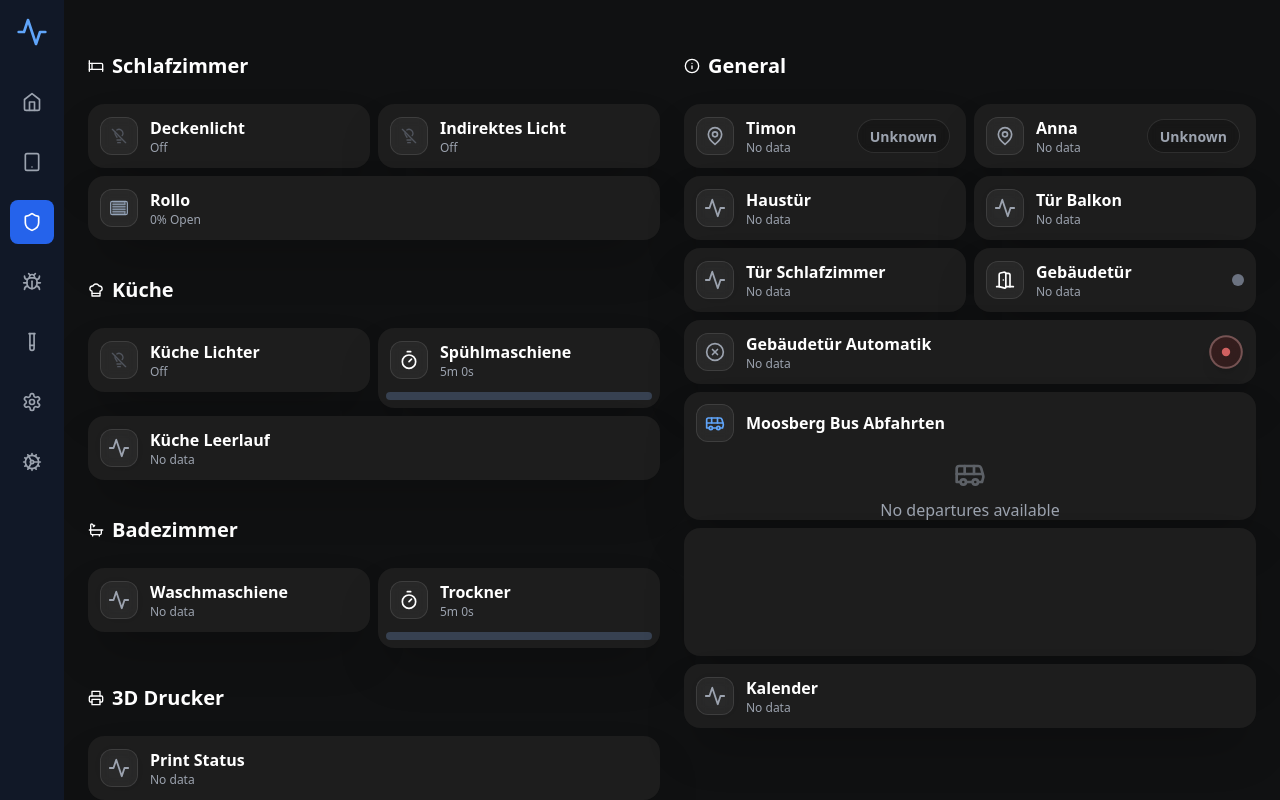
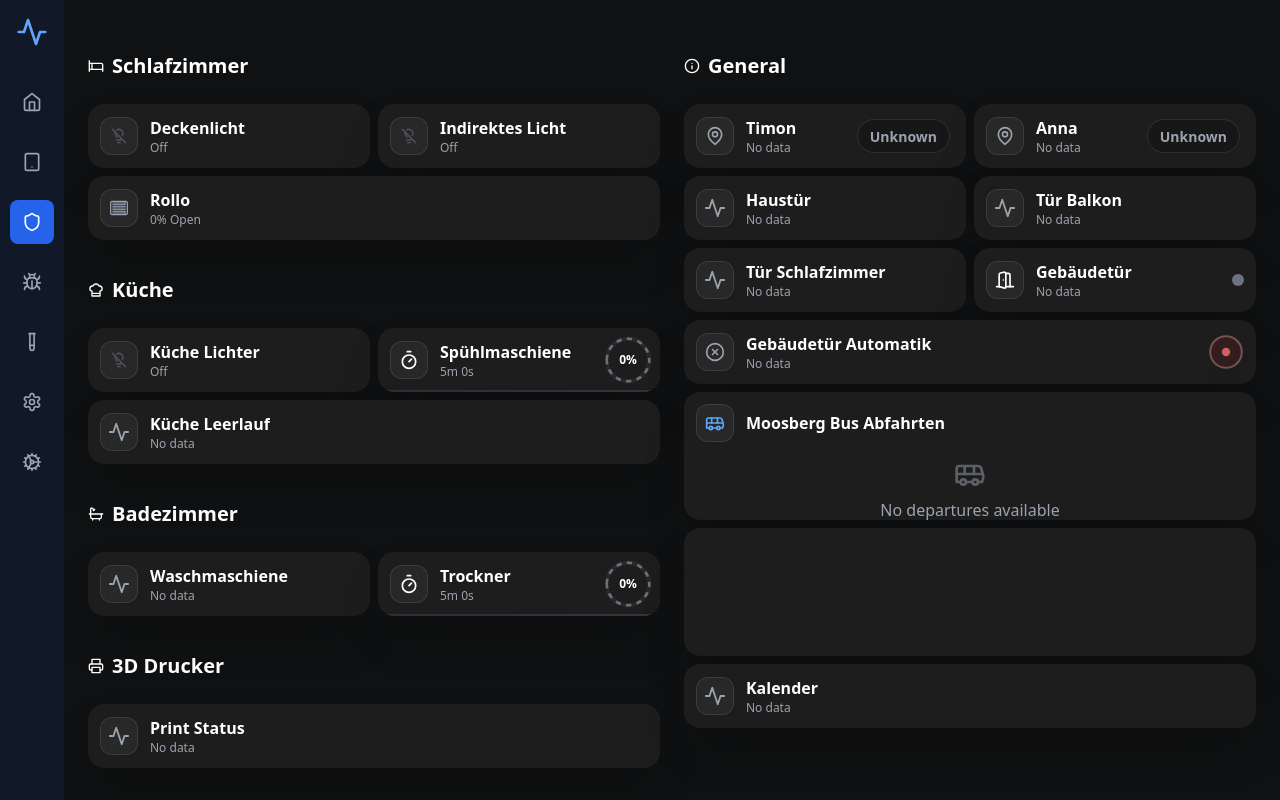
Before and after one commit to TimonBed/dashboard, a React (Vite) app: page /security in a window 1280 px wide. Shown: the top 800 px of the page. Built offline with nearby package versions, Linux system fonts and the light colour scheme.

Commit message:
adjusted height of progress card

```diff
--- a/src/components/cards/TimeRemainingCard.tsx
+++ b/src/components/cards/TimeRemainingCard.tsx
@@ -9,7 +9,6 @@ export interface TimeRemainingCardProps {
   onTitleChange?: (newTitle: string) => void;
   className?: string;
   width?: string;
-  height?: string;
   showIcon?: boolean;
   showTitle?: boolean;
   showSubtitle?: boolean;
@@ -21,14 +20,12 @@ export const TimeRemainingCard: React.FC<TimeRemainingCardProps> = ({
   onTitleChange,
   className = "",
   width = "w-full",
-  height = "h-20",
   showIcon = true,
   showTitle = true,
   showSubtitle = true,
 }) => {
   const { entities } = useHomeAssistantStore();
   const [currentTime, setCurrentTime] = useState(new Date());
-  const [progressHistory, setProgressHistory] = useState<number[]>([]);
 
   // Update time every second for countdown
   useEffect(() => {
@@ -213,78 +210,106 @@ export const TimeRemainingCard: React.FC<TimeRemainingCardProps> = ({
 
   const progressPercentage = getProgressPercentage();
 
-  // Update progress history
-  useEffect(() => {
-    if (progressPercentage !== undefined) {
-      setProgressHistory((prev) => {
-        const newHistory = [...prev, progressPercentage];
-        // Keep only last 60 data points (1 minute of history)
-        return newHistory.slice(-60);
-      });
-    }
-  }, [progressPercentage]);
-
-  // Initialize with some sample data for immediate visibility
-  useEffect(() => {
-    if (progressHistory.length === 0) {
-      // Create initial sample data for debugging - starts at 100% and goes down to 5%
-      const sampleData = Array.from({ length: 30 }, (_, i) => {
-        const progress = 100 - (i / 29) * 95; // From 100% down to 5%
-        const variation = Math.sin(i * 0.2) * 3; // Small variation
-        return Math.max(5, Math.min(100, progress + variation));
-      });
-      setProgressHistory(sampleData);
-    }
-  }, [progressPercentage, progressHistory.length]);
-
-  // Generate SVG path for the progress graph
-  const generateGraphPath = () => {
-    if (progressHistory.length < 2) return "";
-
-    const width = 1500; // Graph width
-    const height = 600; // Graph height
-    const padding = 0; // No padding for full width
-
-    const points = progressHistory.map((progress, index) => {
-      const x = (index / (progressHistory.length - 1)) * width;
-      const y = padding + (progress / 100) * (height - padding * 2);
-      return `${x},${y}`;
-    });
-
-    return `M ${points.join(" L ")}`;
-  };
-
   return (
     <Card
       title={showTitle ? title : ""}
       subtitle={showSubtitle ? remaining?.text || "N/A" : ""}
       icon={showIcon ? <Timer className="w-5 h-5" /> : undefined}
       onTitleChange={onTitleChange}
-      className={`bg-gradient-to-br from-gray-900/90 to-gray-800/90 ${className}`}
+      className={`bg-gradient-to-br from-gray-900/90 to-gray-800/90 backdrop-blur-xl border border-gray-700/50 shadow-xl ${className}`}
       width={width}
-      height={height}
+      height="h-16"
     >
-      {/* Background progress graph - simple line graph */}
-      <div className="absolute inset-0 opacity-20 pointer-events-none">
-        <svg width="100%" height="100%" viewBox="0 0 200 60" className="w-full h-full">
-          {progressHistory.length >= 2 && (
-            <>
-              <path d={generateGraphPath()} stroke="#f97316" strokeWidth="2" fill="none" strokeLinecap="round" strokeLinejoin="round" />
-              {/* Fill area under the curve */}
-              <path d={`${generateGraphPath()} L 200,60 L 0,60 Z`} fill="#f97316" fillOpacity="0.25" />
-            </>
+      {/* Enhanced circular progress with better styling */}
+      <div className="absolute top-1 right-1 bottom-1 w-14">
+        <div className="relative w-full h-full flex items-center justify-center">
+          <div className="relative w-12 h-12">
+            <svg className="w-12 h-12 transform -rotate-90 drop-shadow-lg" viewBox="0 0 36 36">
+              {/* Background circle with glow effect */}
+              <path
+                d="M18 2.0845
+                  a 15.9155 15.9155 0 0 1 0 31.831
+                  a 15.9155 15.9155 0 0 1 0 -31.831"
+                fill="none"
+                stroke={progressPercentage === 0 ? "rgba(75, 85, 99, 0.2)" : "rgba(75, 85, 99, 0.4)"}
+                strokeWidth="3"
+                className="drop-shadow-sm"
+              />
+              {/* Progress circle with enhanced styling */}
+              {progressPercentage > 0 ? (
+                <path
+                  d="M18 2.0845
+                    a 15.9155 15.9155 0 0 1 0 31.831
+                    a 15.9155 15.9155 0 0 1 0 -31.831"
+                  fill="none"
+                  stroke={
+                    progressPercentage >= 100
+                      ? "#10b981" // green-500
+                      : progressPercentage >= 75
+                      ? "#eab308" // yellow-500
+                      : progressPercentage >= 50
+                      ? "#f97316" // orange-500
+                      : "#ef4444" // red-500
+                  }
+                  strokeWidth="3"
+                  strokeLinecap="round"
+                  strokeDasharray={`${progressPercentage}, 100`}
+                  className="transition-all duration-1000 drop-shadow-md"
+                  style={{
+                    filter: `drop-shadow(0 0 4px ${
+                      progressPercentage >= 100
+                        ? "rgba(16, 185, 129, 0.4)"
+                        : progressPercentage >= 75
+                        ? "rgba(234, 179, 8, 0.4)"
+                        : progressPercentage >= 50
+                        ? "rgba(249, 115, 22, 0.4)"
+                        : "rgba(239, 68, 68, 0.4)"
+                    })`
+                  }}
+                />
+              ) : (
+                /* Special 0% state - show a dashed circle */
+                <path
+                  d="M18 2.0845
+                    a 15.9155 15.9155 0 0 1 0 31.831
+                    a 15.9155 15.9155 0 0 1 0 -31.831"
+                  fill="none"
+                  stroke="rgba(156, 163, 175, 0.6)"
+                  strokeWidth="2"
+                  strokeDasharray="4,4"
+                  className="transition-all duration-1000"
+                />
               )}
             </svg>
+            {/* Enhanced center percentage text */}
+            <div className="absolute inset-0 flex items-center justify-center">
+              <span className="text-xs font-bold text-white drop-shadow-md">
+                {Math.round(progressPercentage)}%
+              </span>
+            </div>
+          </div>
+        </div>
       </div>
 
-      {/* Progress bar in subtitle area */}
-      <div className="absolute bottom-2 left-2 right-2 h-2 bg-gray-700 rounded overflow-hidden">
+      {/* Subtle progress indicator line at bottom */}
+      <div className="absolute bottom-0 left-0 right-0 h-0.5 bg-gray-700/30">
+        {progressPercentage > 0 ? (
           <div
             className={`h-full transition-all duration-1000 ${
-            progressPercentage >= 100 ? "bg-green-500" : progressPercentage >= 75 ? "bg-yellow-500" : progressPercentage >= 50 ? "bg-orange-500" : "bg-red-500"
+              progressPercentage >= 100
+                ? "bg-gradient-to-r from-green-500 to-green-400"
+                : progressPercentage >= 75
+                ? "bg-gradient-to-r from-yellow-500 to-yellow-400"
+                : progressPercentage >= 50
+                ? "bg-gradient-to-r from-orange-500 to-orange-400"
+                : "bg-gradient-to-r from-red-500 to-red-400"
             }`}
             style={{ width: `${progressPercentage}%` }}
           />
+        ) : (
+          /* 0% state - show a subtle pulsing indicator */
+          <div className="h-full bg-gradient-to-r from-gray-500/40 to-gray-400/40 animate-pulse" />
+        )}
       </div>
     </Card>
   );
```
Also changed, not shown: src/components/cards/BusDepartureCard.tsx (indentation only). Lines whose indentation alone changed are shown as unchanged.
